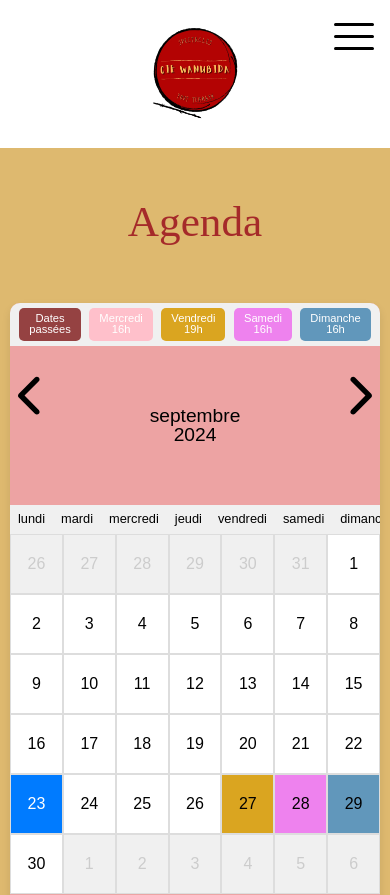
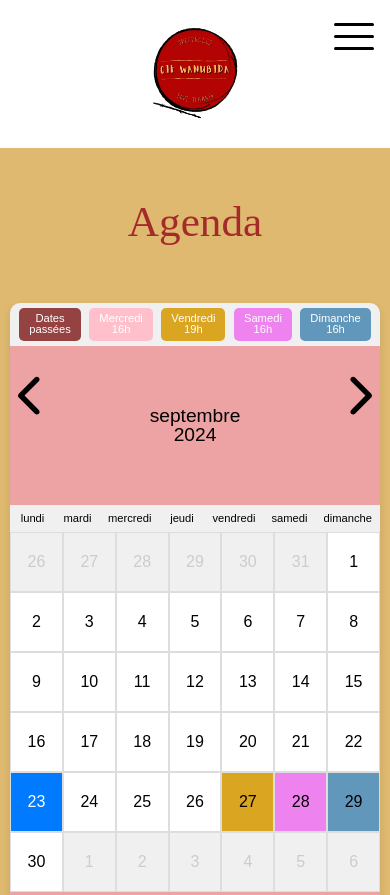
Before and after one commit to NelsonAxolotl/wanubida, a React (Vite) app: page /agenda in a window 390 px wide. Shown: the top 895 px of the page. Built offline with nearby package versions, Linux system fonts and the light colour scheme; the HTML template or start-up script is replaced by a standard one; a web font is replaced by a local one.

Commit message:
dsqqqqqq

```diff
--- a/index.html
+++ b/index.html
@@ -97,10 +97,7 @@
       defer
     ></script>
 
-    <title>
-      Wanubida - Le Cabaret Wanubida propse des spectacles de Cirque, Danse, et
-      Théâtre en France.
-    </title>
+    <title>Cabaret Wanubida</title>
 
     <!-- Microdata for SEO -->
     <script type="application/ld+json">
--- a/src/Components/Calendar.css
+++ b/src/Components/Calendar.css
@@ -283,7 +283,7 @@
   .days {
     gap: 0; /* Suppression de l'écart entre les jours */
     padding: 0; /* Suppression du padding */
-    font-size: 0.8rem; /* Réduction de la taille de la police */
+    font-size: 0.7rem; /* Réduction de la taille de la police */
   }
 
   .month-label {
--- a/src/Components/Nav.css
+++ b/src/Components/Nav.css
@@ -282,7 +282,7 @@
   .navbar-link {
     display: block; /* Afficher les liens en bloc */
     padding: 1.6rem; /* Espacement interne */
-    font-size: 6vw; /* Taille de la police relative à la largeur de l'écran */
+    font-size: 7vw; /* Taille de la police relative à la largeur de l'écran */
     margin: 0; /* Supprimer la marge */
     color: white; /* Couleur du texte */
   }
```
